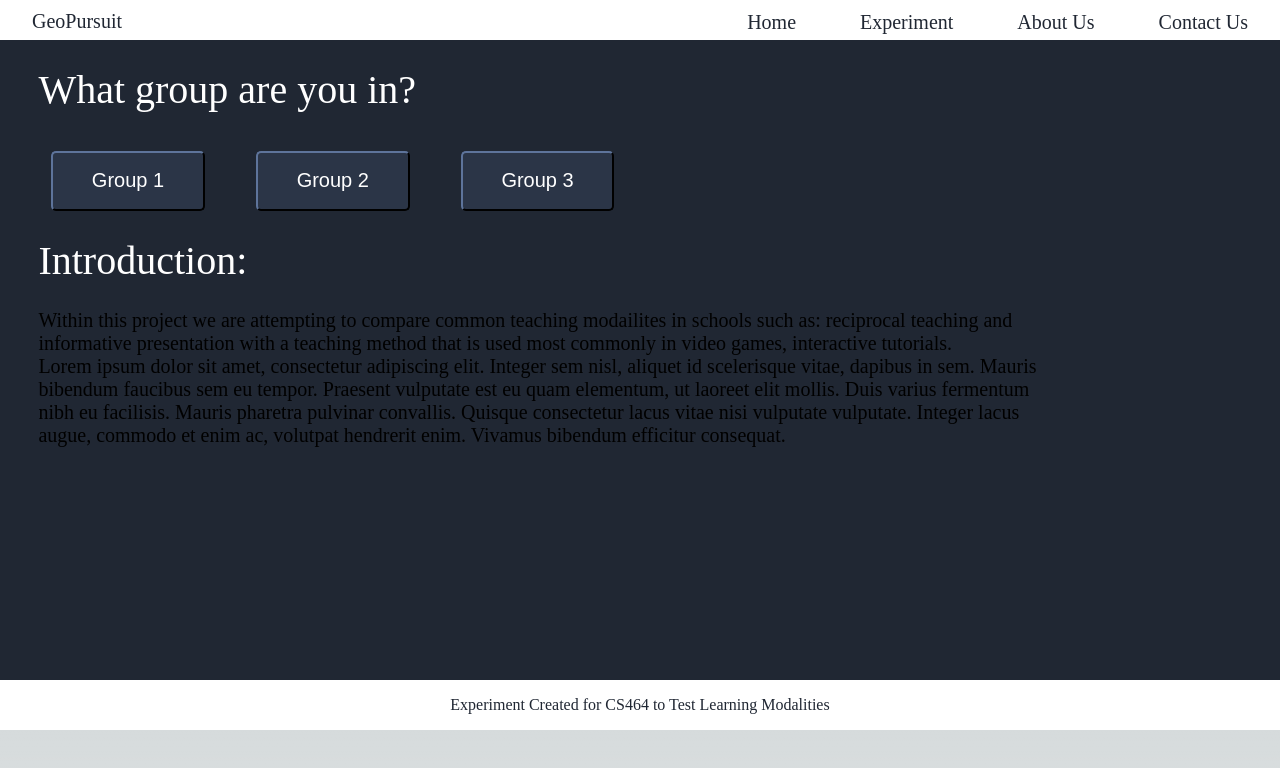
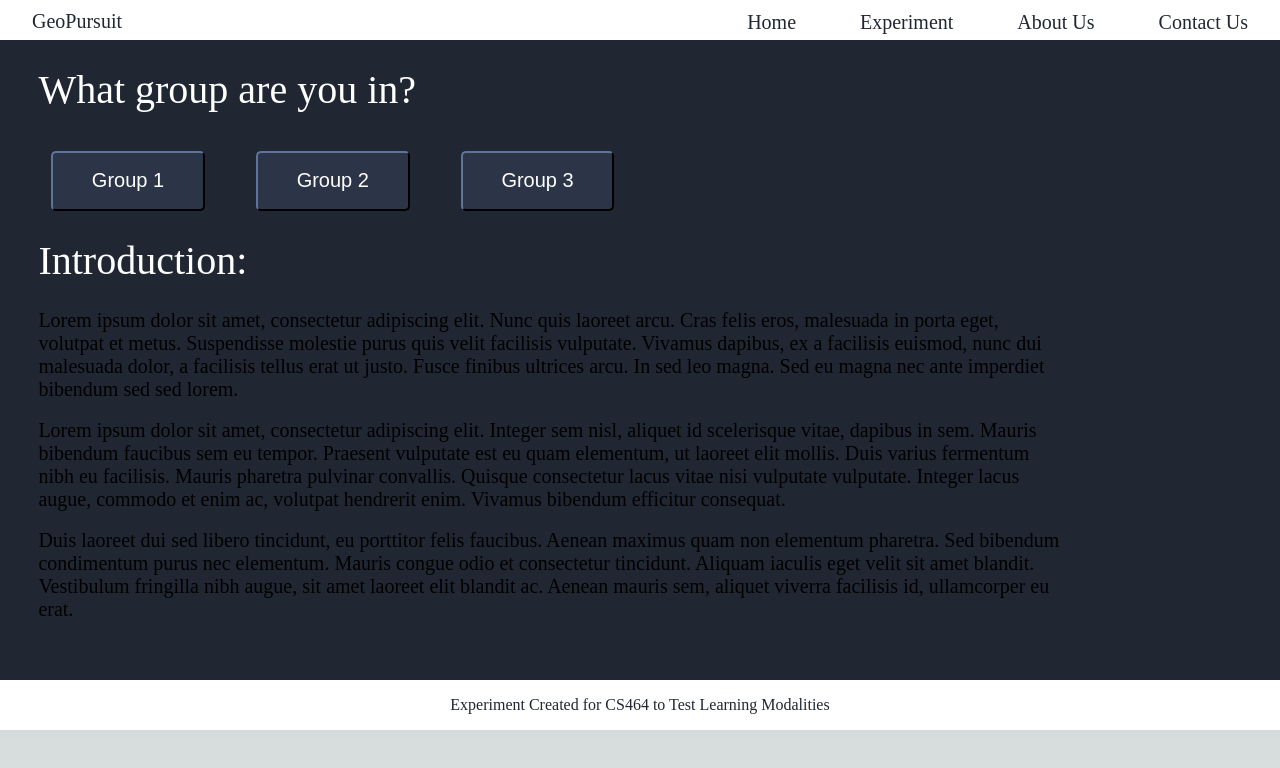
Before and after one commit to csu-hci-projects/SP23-Video-Games-As-An-Educational-Medium, a Next.js app: page / in a window 1280 px wide. Shown: the top 768 px of the page. Built offline with nearby package versions, Linux system fonts and the light colour scheme.

Commit message:
Add more Lorem Ipsum to test scrolling

```diff
--- a/pages/index.js
+++ b/pages/index.js
@@ -67,14 +67,24 @@ export default function Home() {
           <StyledButton><StyledLink href="/group2">Group 2</StyledLink></StyledButton>
           <StyledButton><StyledLink href="/group3">Group 3</StyledLink></StyledButton>
           <Heading2>Introduction:</Heading2>
-          <StyledText>Within this project we are attempting to compare common teaching modailites in schools such as:
-            reciprocal teaching and informative presentation with a teaching method that is used most commonly in video
-            games, interactive tutorials.</StyledText>
-
+          <StyledText>Lorem ipsum dolor sit amet, consectetur adipiscing elit. Nunc quis laoreet arcu. Cras felis eros, malesuada
+            in porta eget, volutpat et metus. Suspendisse molestie purus quis velit facilisis vulputate. Vivamus dapibus, ex a facilisis
+            euismod, nunc dui malesuada dolor, a facilisis tellus erat ut justo. Fusce finibus ultrices arcu. In sed leo magna. Sed eu magna
+            nec ante imperdiet bibendum sed sed lorem.
+          </StyledText>
+          <br/>
           <StyledText>Lorem ipsum dolor sit amet, consectetur adipiscing elit. Integer sem nisl, aliquet id scelerisque vitae,
             dapibus in sem. Mauris bibendum faucibus sem eu tempor. Praesent vulputate est eu quam elementum, ut laoreet elit
             mollis. Duis varius fermentum nibh eu facilisis. Mauris pharetra pulvinar convallis. Quisque consectetur lacus vitae
-            nisi vulputate vulputate. Integer lacus augue, commodo et enim ac, volutpat hendrerit enim. Vivamus bibendum efficitur consequat. </StyledText>
+            nisi vulputate vulputate. Integer lacus augue, commodo et enim ac, volutpat hendrerit enim. Vivamus bibendum efficitur consequat.
+          </StyledText>
+          <br/>
+          <StyledText>
+          Duis laoreet dui sed libero tincidunt, eu porttitor felis faucibus. Aenean maximus quam non elementum pharetra. Sed bibendum condimentum
+          purus nec elementum. Mauris congue odio et consectetur tincidunt. Aliquam iaculis eget velit sit amet blandit. Vestibulum fringilla nibh
+          augue, sit amet laoreet elit blandit ac. Aenean mauris sem, aliquet viverra facilisis id, ullamcorper eu erat.
+          </StyledText>
+          <br/>
         </main>
       </Hero>
     </>
```
